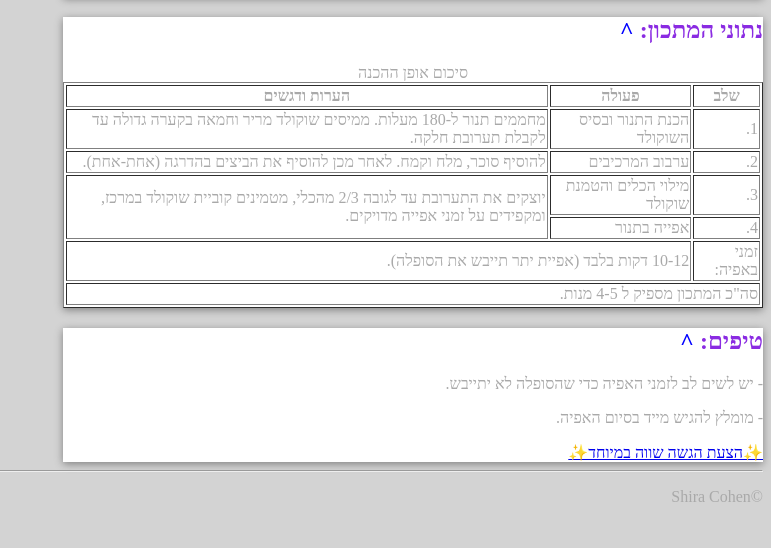
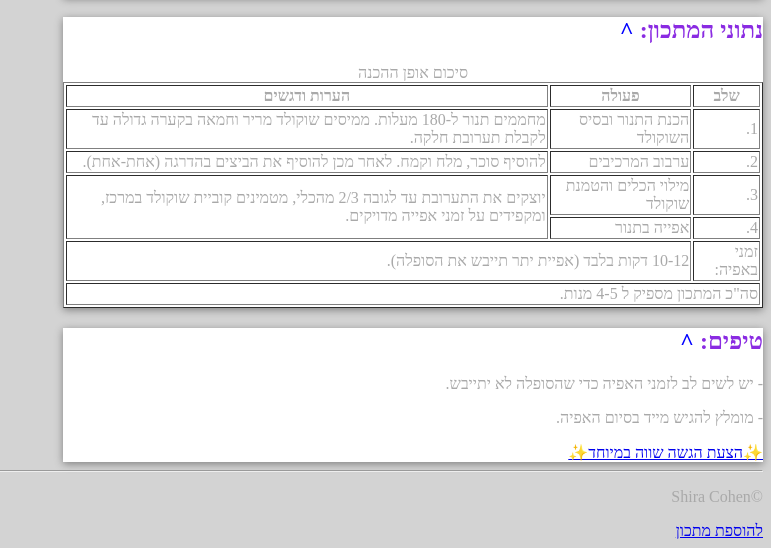
Before and after one commit to ShiraCohen-Code/recipe-site, a plain HTML site: page index.html in a window 1280 px wide. Shown: the part 1517-2065 px from the top of the page, without its empty margins (509-1280 px from the left). Before the commit the page ends 2039 px from the top, so only its background shows below. Drawn offline with Linux system fonts and the light colour scheme.

Commit message:
add link to form

```diff
--- a/index.html
+++ b/index.html
@@ -134,6 +134,7 @@
         <div id="page-footer">
             <hr>
             <p>Shira Cohen</p>
+            <a href="add-recipe.html">להוספת מתכון</a>
         </div>
     </div>
 </body>
```
